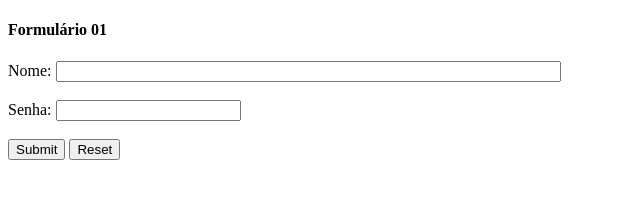
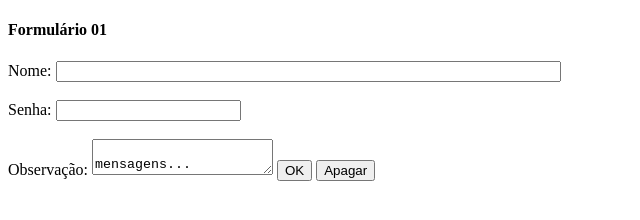
Before and after one commit to dressalima/tecnologiaweb, a plain HTML site: page index.html in a window 1280 px wide. Shown: the whole page, without its empty margins (0-640 px from the left). Drawn offline with Linux system fonts and the light colour scheme.

Commit message:
adicionando arquivo

```diff
--- a/index.html
+++ b/index.html
@@ -11,14 +11,18 @@
         <h4>Formulário 01</h4>
         <form action="Servidor" method="POST" name="form">
             <label>Nome: </label>
-            <input type="text" name="nome" maxlength="30" size="60"><br/><br/>
+            <input type="text" name="nome" maxlength="30" size="60" required><br/><br/>
 
             <label>Senha:</label>
             <input type="password" name="senha" maxlength="8">
             <br/><br/>
 
-            <input type="submit">
-            <input type="reset">
+            Observação: <textarea>
+                mensagens...
+            </textarea>
+
+            <input type="submit" value="OK">
+            <input type="reset" value="Apagar">
         </form>
 
 
```
Also changed, not shown: aula.html (added).
